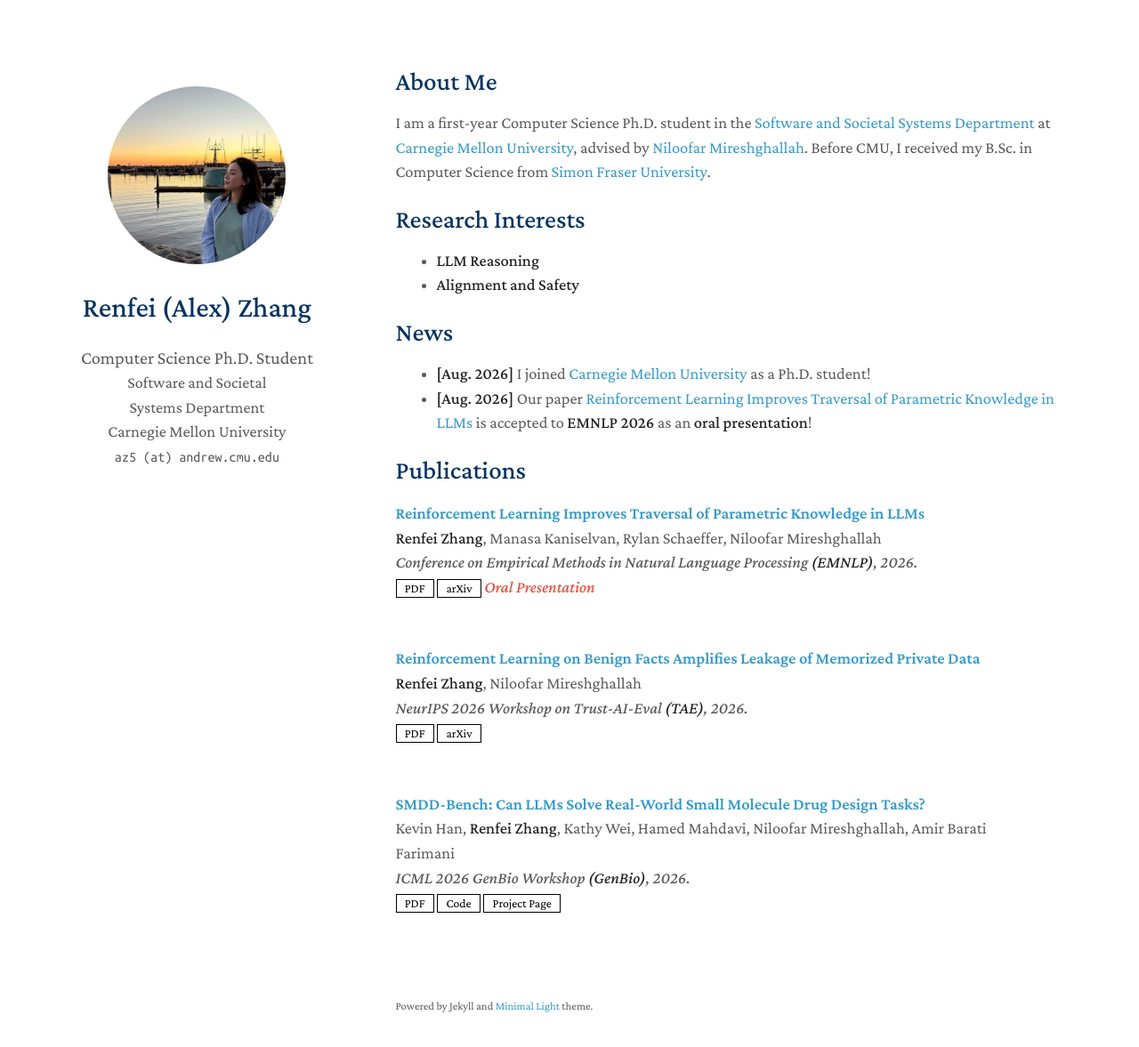
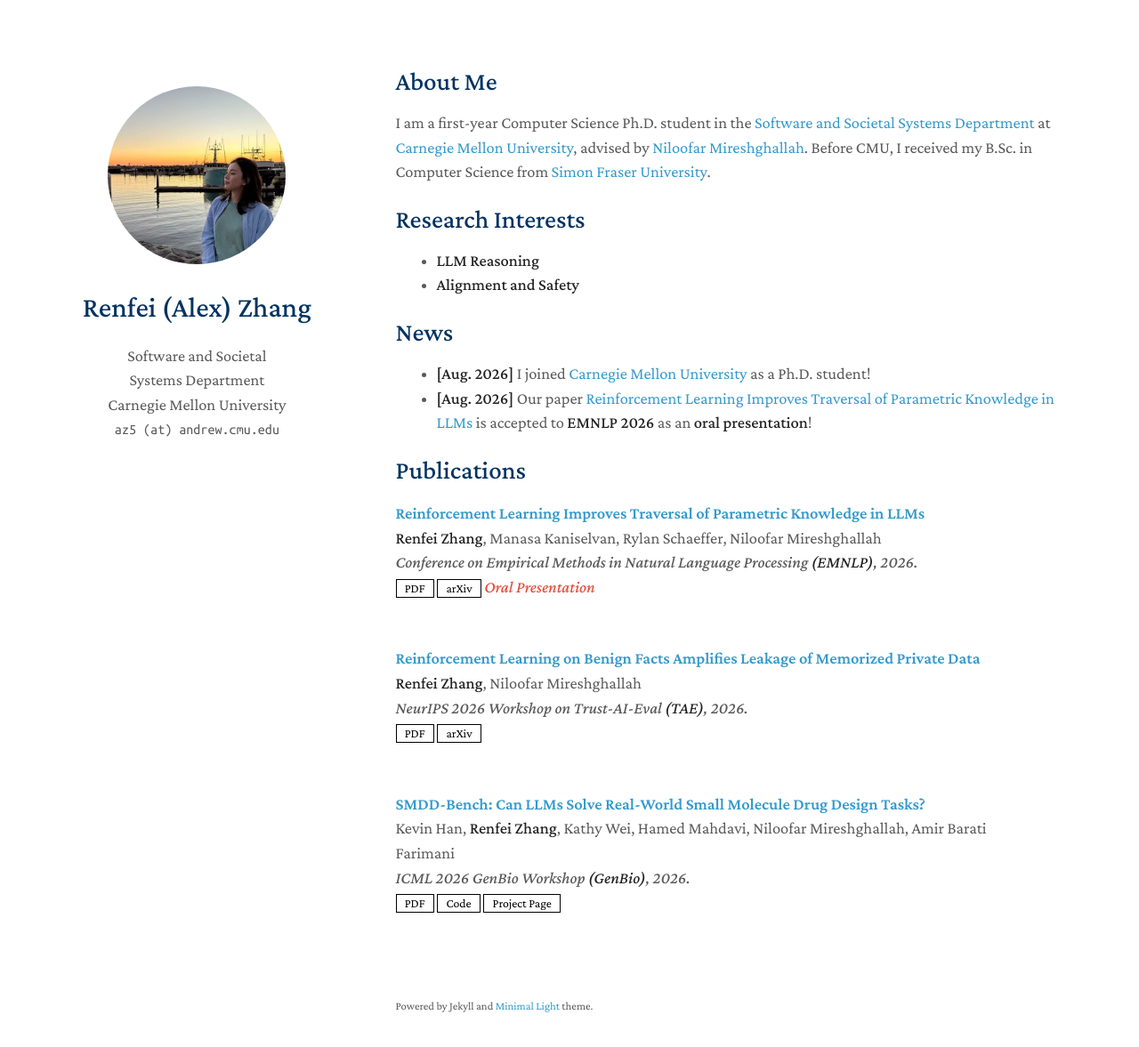
Before and after one commit to Alexxx0323/Alexxx0323.github.io, a Jekyll site: the page built from index.md, in a window 1280 px wide and 1224 px high. Shown: the top 1177 px of the window at 89% size. Built offline with Jekyll 4.4.1, drawn with Linux system fonts in a browser that asks for light colours; a style sheet for code colours, icons or effects is not loaded; our own code applies the rules of GitHub Pages for plain Markdown files.

Commit message:
Sidebar: remove 'Computer Science Ph.D. Student' line
Co-Authored-By: Claude Fable 5.2 <noreply@anthropic.com>
Claude-Session: https://claude.ai/code/session_016rMYqqzVF8Pd7zq4E7GbqC

```diff
--- a/_config.yml
+++ b/_config.yml
@@ -1,6 +1,6 @@
 # Basic Information
 title: Renfei (Alex) Zhang
-position: Computer Science Ph.D. Student<br><span style="font-size:0.9em; display:inline-block; text-wrap:balance;"><a href="https://s3d.cmu.edu/" rel="noopener"><autocolor>Software and Societal Systems Department</autocolor></a></span>
+position: <span style="font-size:0.9em; display:inline-block; text-wrap:balance;"><a href="https://s3d.cmu.edu/" rel="noopener"><autocolor>Software and Societal Systems Department</autocolor></a></span>
 affiliation: Carnegie Mellon University
 affiliation_link: https://www.cmu.edu/
 email: az5 (at) andrew.cmu.edu
```
